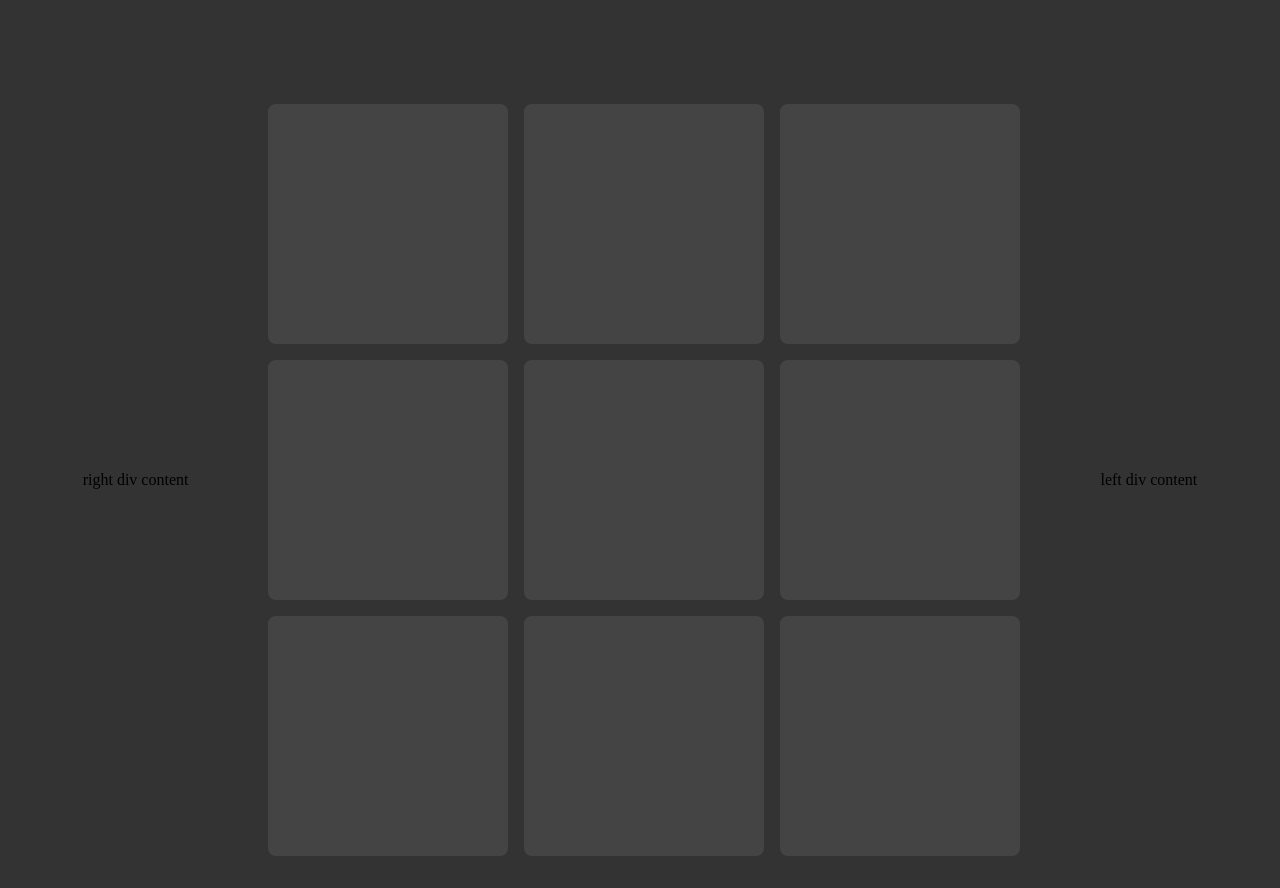
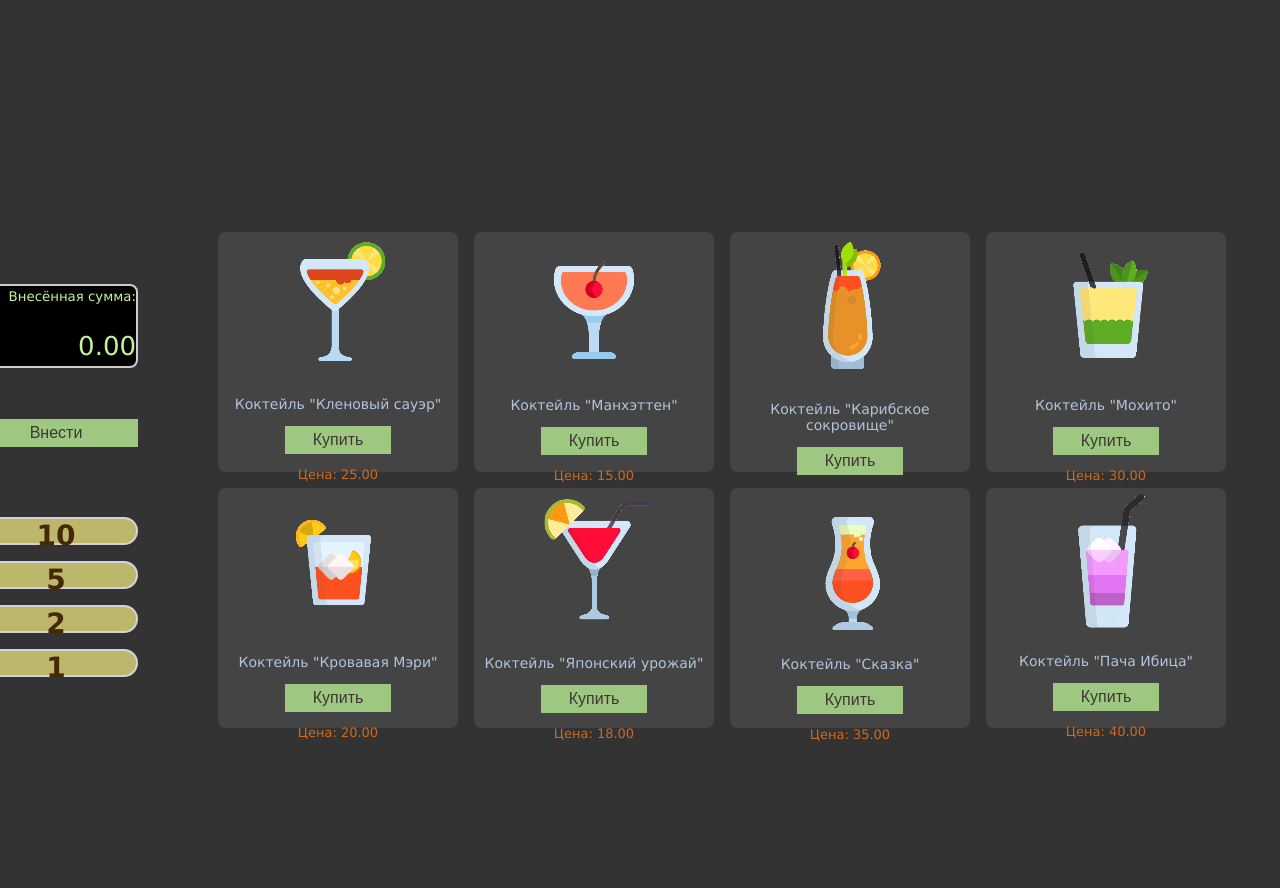
Before and after one commit to Oleg0392/Juice-machine-test-task, a plain HTML site: page index.html in a window 1280 px wide. Drawn offline with Linux system fonts and the light colour scheme.

Commit message:
design maket

```diff
--- a/index.html
+++ b/index.html
@@ -6,18 +6,29 @@
         <title>Automat test task page</title>
     </head>
     <body>
-        <div id="coins">   right div content</div>
+        <div id="coins">
+            <div id="sumdisplay">
+                <small>Внесённая сумма:</small>
+                <p class="psum">0.00</p>
+            </div>
+            <br>
+            <button class="buybutton">Внести</button>
+            <br><br>
+            <div class="coin"><b>10</b></div>
+            <div class="coin"><b>5</b></div>
+            <div class="coin"><b>2</b></div>
+            <div class="coin"><b>1</b></div>
+        </div>
         <div id="juices-grid">
-            <div id="cell"></div>
-            <div id="cell"></div>
-            <div id="cell"></div>
-            <div id="cell"></div>
-            <div id="cell"></div>
-            <div id="cell"></div>
-            <div id="cell"></div>
-            <div id="cell"></div>
-            <div id="cell"></div>
+            <div class="cell"><img src="img/drink1.png"><p>Коктейль "Кленовый сауэр"</p><button class="buybutton">Купить</button><p class="price">Цена: 25.00</p></div>
+            <div class="cell"><img src="img/drink2.png"><p>Коктейль "Манхэттен"</p><button class="buybutton">Купить</button><p class="price">Цена: 15.00</p></div>
+            <div class="cell"><img src="img/drink3.png"><p>Коктейль "Карибское сокровище"</p><button class="buybutton">Купить</button><p class="price">Цена: 10.00</p></div>
+            <div class="cell"><img src="img/drink4.png"><p>Коктейль "Мохито"</p><button class="buybutton">Купить</button><p class="price">Цена: 30.00</p></div>
+            <div class="cell"><img src="img/drink5.png"><p>Коктейль "Кровавая Мэри"</p><button class="buybutton">Купить</button><p class="price">Цена: 20.00</p></div>
+            <div class="cell"><img src="img/drink6.png"><p>Коктейль "Японский урожай"</p><button class="buybutton">Купить</button><p class="price">Цена: 18.00</p></div>
+            <div class="cell"><img src="img/drink7.png"><p>Коктейль "Сказка"</p><button class="buybutton">Купить</button><p class="price">Цена: 35.00</p></div>
+            <div class="cell"><img src="img/drink8.png"><p>Коктейль "Пача Ибица"</p><button class="buybutton">Купить</button><p class="price">Цена: 40.00</p></div>
         </div>
-        <div id="options">   left div content</div>
+        <div id="options"></div>
     </body>
 </html>
--- a/style.css
+++ b/style.css
@@ -5,6 +5,7 @@ body {
 	align-items: center;
 	height: 100vh;
     margin-top: 10vh;
+	font-family: Verdana, Geneva, Tahoma, sans-serif;
 }
 
 #juices-grid {
@@ -12,23 +13,92 @@ body {
 	--cell-gap: 2vmin;
 	position: relative;
 	display: grid;
-	grid-template-columns: repeat(3, var(--cell-size));
-	grid-template-rows: repeat(3, var(--cell-size));
+	grid-template-columns: repeat(4, var(--cell-size));
+	grid-template-rows: repeat(2, var(--cell-size));
 	gap: var(--cell-gap);
 	border-radius: 1vmin;
 }
 
-#cell {
+.cell {
     background-color: #444;
 	border-radius: 1vmin;
+	text-align: center;
+	font-size: 14px;
+	color: lightsteelblue;
+}
+
+.cell:hover {
+	background-color: #6b6868;
+	border-radius: 1vmin;
+	text-align: center;
 }
 
 #coins {
     margin-right: 10vmin;
     text-align: center;
+	display: grid;
+	gap: 2vmin;
 }
 
 #options {
     margin-left: 10vmin;
     text-align: center;
 }
+
+#blocked {
+	opacity: 0.5;
+}
+
+.bcell {
+    background-color: #3f3535;
+	border-radius: 1vmin;
+	text-align: center;
+}
+
+.buybutton {
+	background-color: #9ec782; /* Green */
+	border: none;
+	color: #3f3535;
+	padding: 5px 28px;
+	text-align: center;
+	text-decoration: none;
+	display: inline-block;
+	font-size: 16px;
+  }
+
+  .buybutton:hover {
+	background-color: #c1f39f;
+  }
+
+  .price {
+	color:chocolate;
+	font-size: small;
+  }
+
+  #sumdisplay {
+	background-color: black;
+	border: 2px solid rgb(207, 204, 201);
+	border-radius: 1vmin;
+	color:#c1f39f;
+	width: 20vmin;
+	height: 10vmin;
+	text-align: right;
+  }
+
+  .psum {
+	font-size: 26px;
+  }
+
+  .coin {
+	background-color:darkkhaki;
+	border: 2px solid lightgray;
+	border-radius: 5vmin;
+	color:#462904;
+	width: 20vmin;
+	height: 3vmin;
+	font-size: 28px;
+  }
+
+  .coin:hover {
+	background-color: rgb(243, 237, 154);
+  }
```
Also changed, not shown: img/drink1.png (added), img/drink2.png (added), img/drink3.png (added), img/drink4.png (added), img/drink5.png (added), img/drink6.png (added), img/drink7.png (added), img/drink8.png (added).
